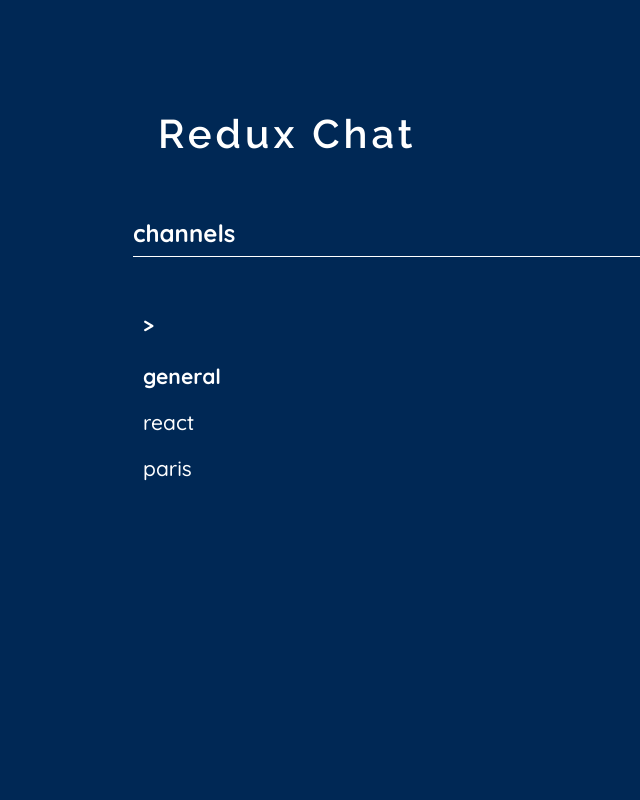
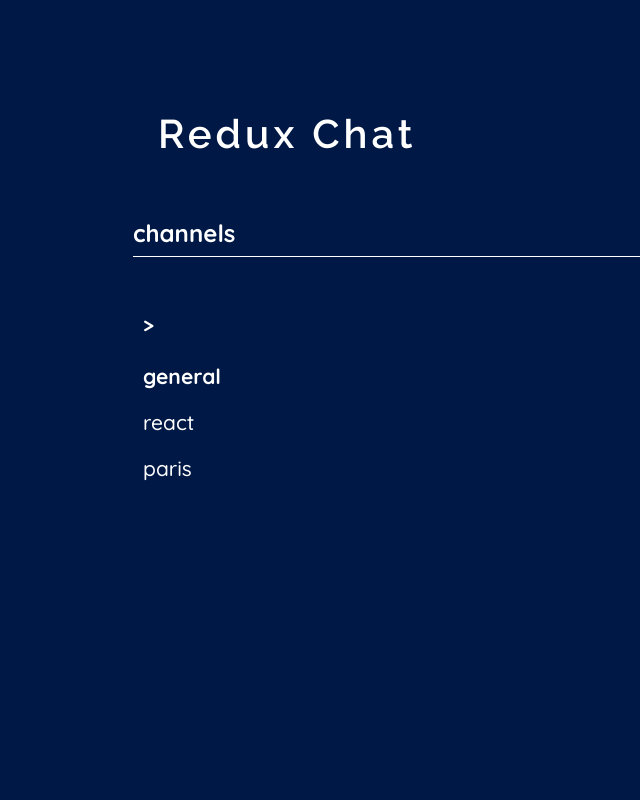
Before and after one commit to begana001/redux-chat, a React app: page / in a window 1280 px wide. Shown: the top 800 px of the page, without its empty margins (0-640 px from the left). Built offline with nearby package versions, Linux system fonts and the light colour scheme; no server answers; the HTML template or start-up script is replaced by a standard one.

Commit message:
adjust scss file configuration

```diff
--- a/assets/stylesheets/application.scss
+++ b/assets/stylesheets/application.scss
@@ -1,10 +1,10 @@
 body {
-  background-color: #002855;
+  background-color: #001845;
   overflow: hidden;
 }
 
-@import 'fonts';
-@import 'cards';
+@import './config/fonts';
+@import './config/cards';
 
 .app {
   padding: 75px;
--- a/src/components/app.jsx
+++ b/src/components/app.jsx
@@ -8,7 +8,7 @@ import MessageList from '../containers/message_list.jsx';
 const App = () => {
   return (
     <div className="app row">
-      <h1 className="title">Redux Chat  {/*<FontAwesomeIcon icon={faComments} />*/}</h1>
+      <h1 className="title">Redux Chat   {/*<FontAwesomeIcon icon={faComments} />*/}</h1>
       <ChannelList />
       <MessageList />
     </div>
```
Also changed, not shown: assets/stylesheets/config/_cards.scss (renamed from assets/stylesheets/_cards.scss), assets/stylesheets/config/_fonts.scss (renamed from assets/stylesheets/_fonts.scss).
